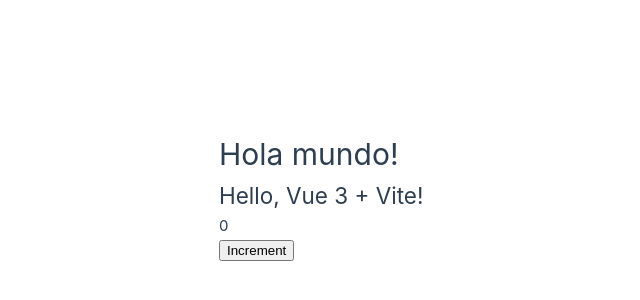
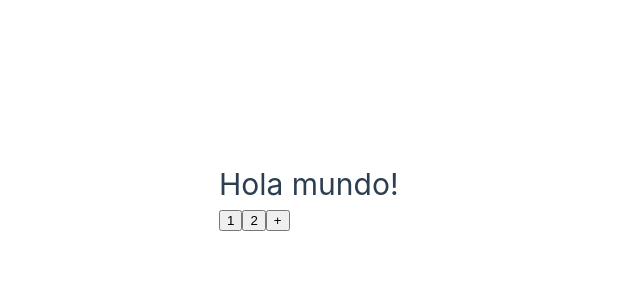
Before and after one commit to rojaldo/vue-project, a Vue app: page / in a window 1280 px wide. Shown: the part 204-504 px from the top of the page, without its empty margins (421-1061 px from the left). Built offline with nearby package versions, Linux system fonts and the light colour scheme.

Commit message:
calculator scaffold

```diff
--- a/src/views/HomeView.vue
+++ b/src/views/HomeView.vue
@@ -2,24 +2,21 @@
 import TheWelcome from '../components/TheWelcome.vue'
 import { ref } from 'vue'
 
-let message = ref('Hello, Vue 3 + Vite!')
+let display = ref('')
 
-let count = 0
+const setValue = (input: number | string) => {
+  display.value += input
+}
 
-const increment = () => {
-  count++
-  message.value = 'You clicked ' + count + ' times'
-  console.log('You clicked ' + count + ' times');
-
-}
 </script>
 
 <template>
   <main>
     <!-- <TheWelcome /> -->
      <h1>Hola mundo!</h1>
-     <h2>{{ message }}</h2>
-     <h4>{{ count }}</h4>
-      <button @click="increment">Increment</button>
+     <h2>{{ display }}</h2>
+      <button @click="setValue(1)">1</button>
+      <button @click="setValue(2)">2</button>
+      <button @click="setValue('+')">+</button>
   </main>
 </template>
```
